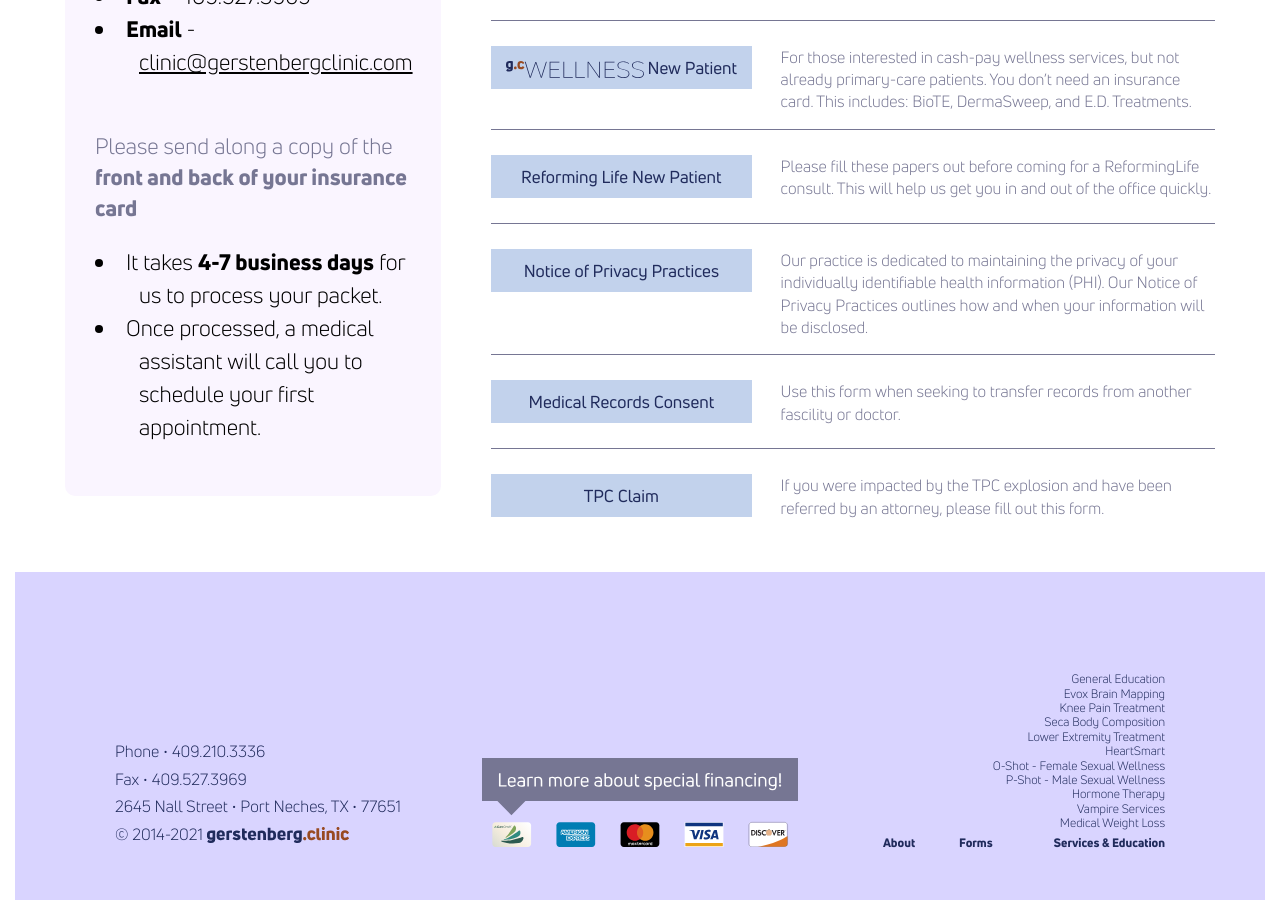
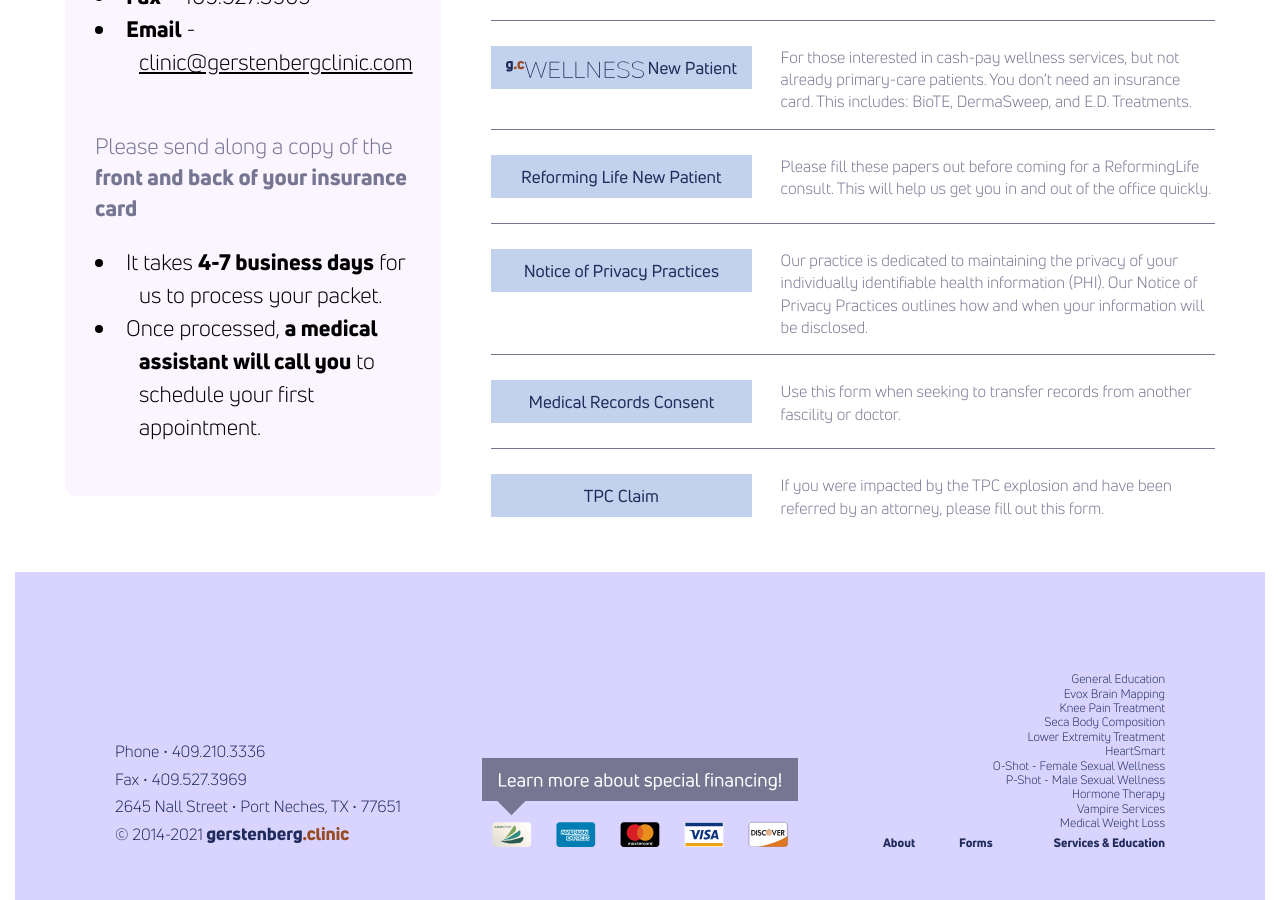
Before and after one commit to theneverwoods/gerstenberg.clinic, a Jekyll site: the page built from forms.html, in a window 1280 px wide and 900 px high, scrolled down 705 px. Built offline with Jekyll 4.4.1, drawn with Linux system fonts in a browser that asks for light colours.

```diff
--- a/forms.html
+++ b/forms.html
@@ -18,7 +18,7 @@ stylesheet: forms
     <p>Please send along a copy of the <b>front and back of your insurance card</b></p>
       <ul>
     <li> It takes <b>4-7 business days</b> for us to process your packet.</li>
-    <li>Once processed, a medical assistant will call you to schedule your first appointment.</li>
+    <li>Once processed, <b>a medical assistant will call you</b> to schedule your first appointment.</li>
       </ul>
   </div>
   <div class="two-thirds">
```
